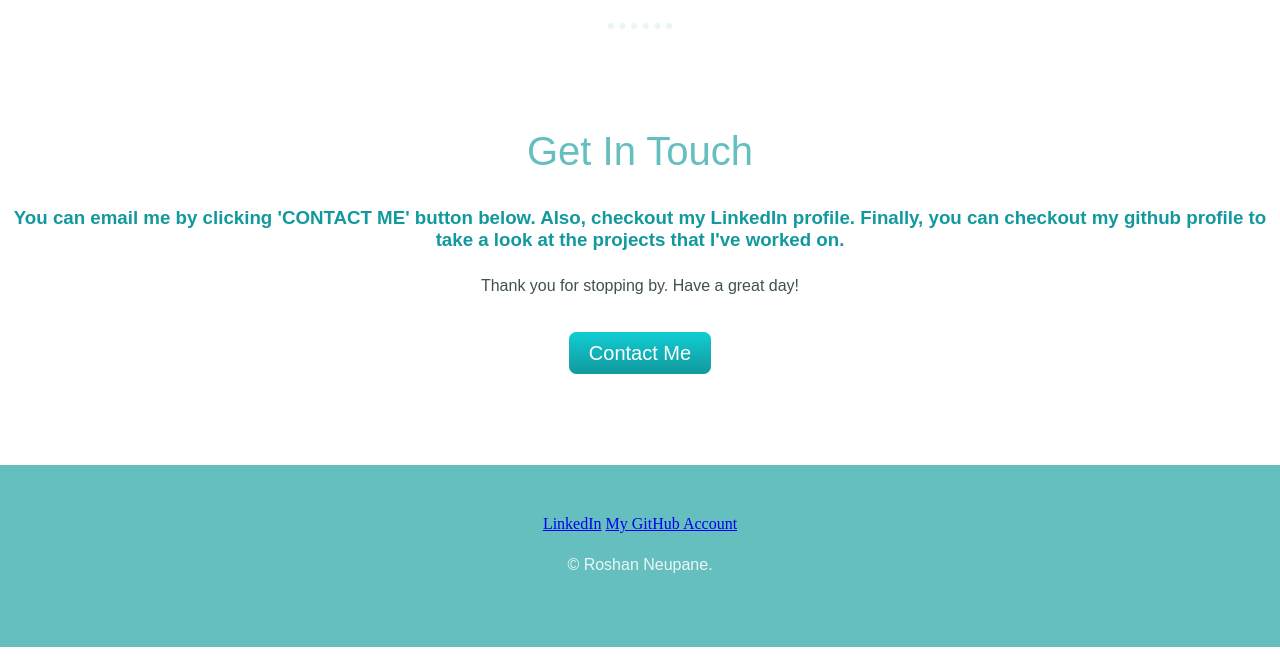
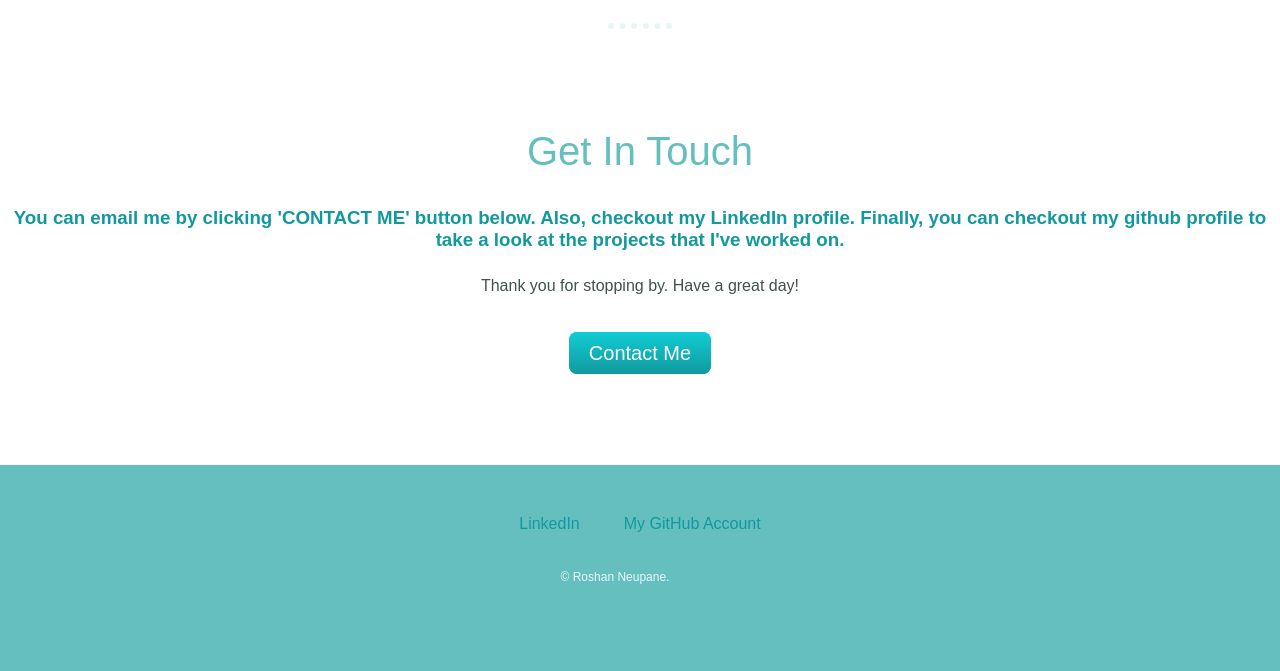
Before and after one commit to roshanneupane01/My-Personal-Website, a plain HTML site: page my_personal_website/index.html in a window 1280 px wide. Shown: the part 2233-2904 px from the top of the page. Before the commit the page ends 2880 px from the top, so only its background shows below. Drawn offline with Linux system fonts and the light colour scheme.

Commit message:
made changes to anchor tags

```diff
--- a/my_personal_website/css/styles.css
+++ b/my_personal_website/css/styles.css
@@ -127,6 +127,13 @@ img{
 
 .anchor-tag{
   color: #11999E;
+  font-family: 'Montserrat', sans-serif;
+  margin: 10px 20px;
+  text-decoration: none;
+}
+
+.anchor-tag:hover{
+  color: #EAF6F6;
 }
 
 .skill-row{
@@ -156,4 +163,7 @@ img{
 
 .p-copyright{
   color: #EAF6F6;
+  font-size: 0.75rem;
+  padding: 20px 0;
+  margin-right: 50px;
 }
--- a/my_personal_website/index.html
+++ b/my_personal_website/index.html
@@ -52,8 +52,8 @@
   </div>
 
   <div class="bottom-container">
-    <a class="a-LinkedIn" href="https://www.linkedin.com/in/roshanneupane/">LinkedIn</a>
-    <a class="a-GitHub" href="https://github.com/roshanneupane01/">My GitHub Account</a>
+    <a class="anchor-tag" href="https://www.linkedin.com/in/roshanneupane/">LinkedIn</a>
+    <a class="anchor-tag" href="https://github.com/roshanneupane01/">My GitHub Account</a>
     <p class="p-copyright">© Roshan Neupane.</p>
   </div>
 </body>
```
